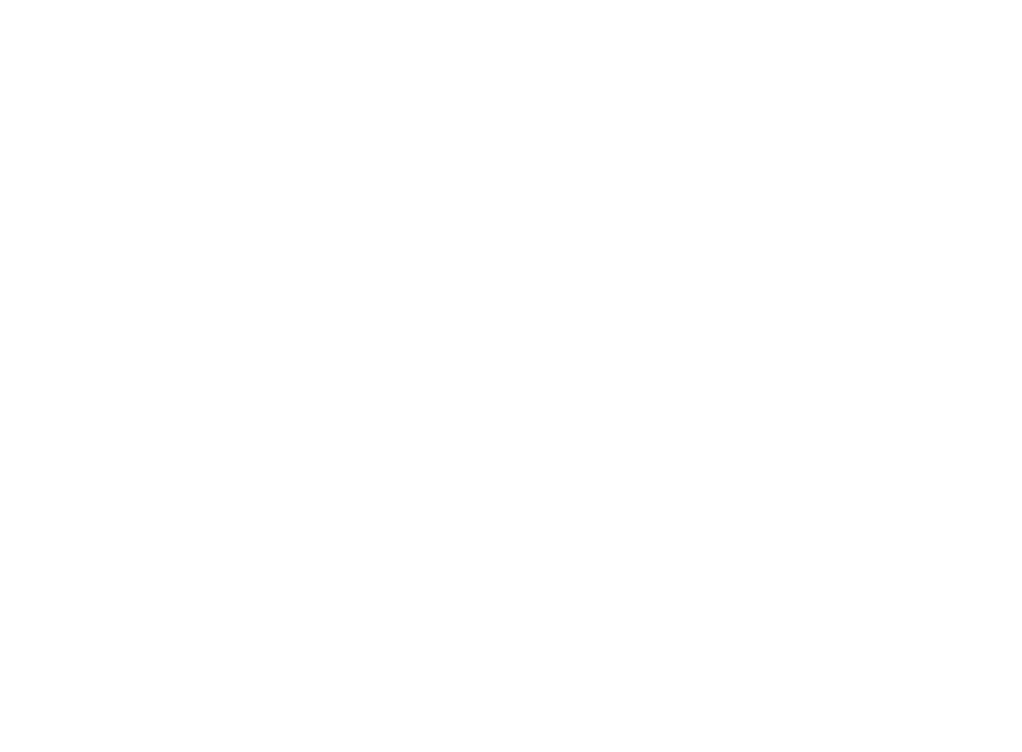
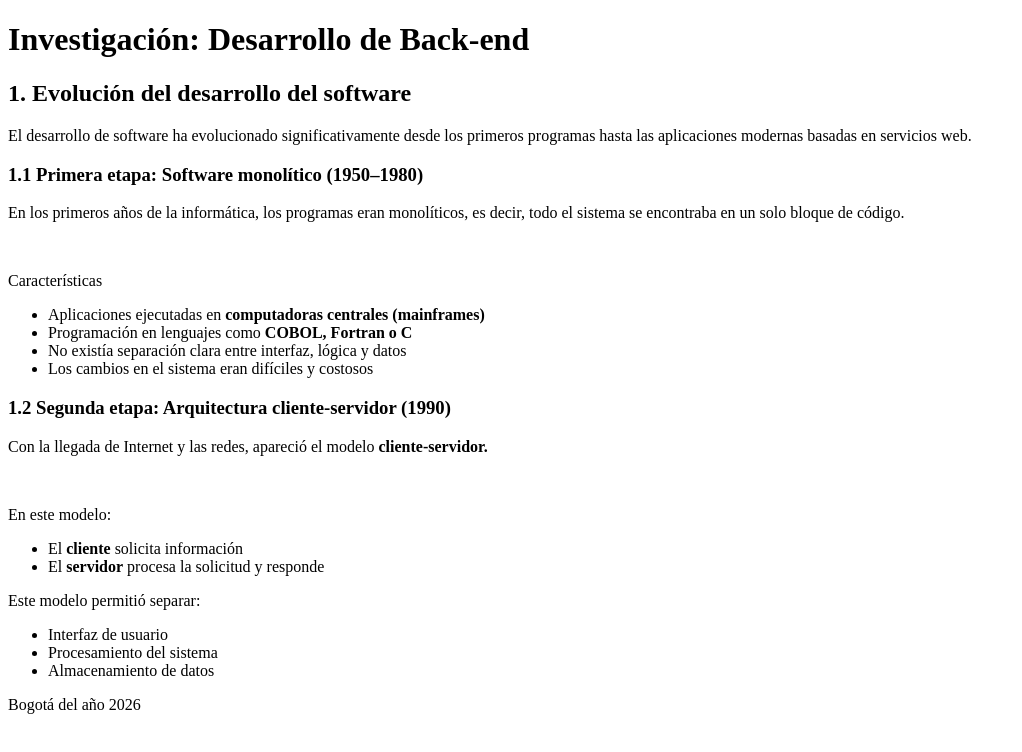
Before and after one commit to Jgigabot2/practicagithub, a website: page FrontEnd/Index.html in a window 1280 px wide. Shown: the whole page, without its empty margins (0-1022 px from the left). Drawn offline with Linux system fonts and the light colour scheme.

Commit message:
Agrego primera parte del index.html

```diff
--- a/FrontEnd/Index.html
+++ b/FrontEnd/Index.html
@@ -3,12 +3,51 @@
 <head>
     <meta charset="UTF-8">
     <meta name="viewport" content="width=device-width, initial-scale=1.0">
-    <title></title>
+    <title>Desarrollo de Back-end</title>
+</head>
+    <!--Encabezado principal-->
+    <header>
+        <h1>Investigación: Desarrollo de Back-end</h1>
+    </header>
+    <main>
+        <article>
+            <section>
+                <h2>1. Evolución del desarrollo del software</h2>
+                <p>El desarrollo de software ha evolucionado significativamente desde los primeros
+                    programas hasta las aplicaciones modernas basadas en servicios web.</p>
+                <h3>1.1 Primera etapa: Software monolítico (1950–1980)</h3>
+                <p>En los primeros años de la informática, los programas eran monolíticos, es decir, todo el
+                    sistema se encontraba en un solo bloque de código.</p>
+                <br>
+                <p>Características</p>
+                <ul>
+                    <li>Aplicaciones ejecutadas en <strong>computadoras centrales (mainframes)</strong></li>
+                    <li>Programación en lenguajes como <strong>COBOL, Fortran o C</strong></li>
+                    <li>No existía separación clara entre interfaz, lógica y datos</li>
+                    <li>Los cambios en el sistema eran difíciles y costosos</li>
+                </ul>
+                <h3>1.2 Segunda etapa: Arquitectura cliente-servidor (1990)</h3>
+                <p>Con la llegada de Internet y las redes, apareció el modelo <strong>cliente-servidor.</strong></p>
+                <br>
+                <p>En este modelo: </p>
+                <ul>
+                    <li>El <strong>cliente</strong> solicita información</li>
+                    <li>El <strong>servidor</strong> procesa la solicitud y responde</li>
+                </ul>
+                <p>Este modelo permitió separar: </p>
+                <ul>
+                    <li>Interfaz de usuario</li>
+                    <li>Procesamiento del sistema</li>
+                    <li>Almacenamiento de datos</li>
+                </ul>
+                <p></p>
+            </section>
 
+        </article>
+    </main>
     <!-- Footer -->
     <footer>
-        <p></p>
+        <p>Bogotá del año 2026</p>
     </footer>
-
 </body>
 </html>
```
